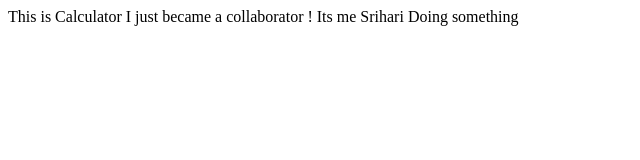
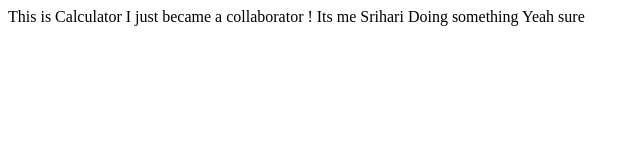
Before and after one commit to akshit-1729/calculator, a plain HTML site: page main.html in a window 1280 px wide. Shown: the full height of the page, 0-640 px from the left. Drawn offline with Linux system fonts and the light colour scheme.

Commit message:
Edited line 14

```diff
--- a/main.html
+++ b/main.html
@@ -11,5 +11,6 @@
     I just became a collaborator !
     Its me Srihari
     Doing something
+    Yeah sure
 </body>
 </html>
```
